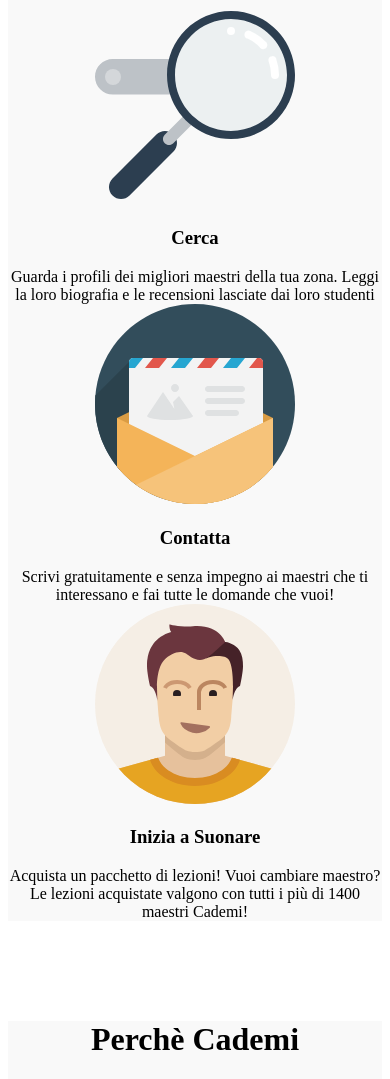
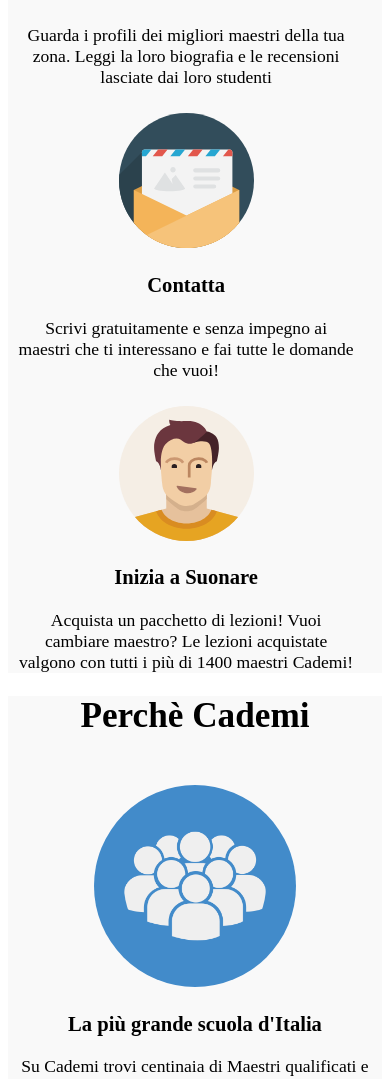
Before and after one commit to agrossano/html-css-resp-wannabe, a plain HTML site: page index.html in a window 390 px wide. Shown: the part 921-2000 px from the top of the page. Drawn offline with Linux system fonts and the light colour scheme.

Commit message:
Modifiche minori

```diff
--- a/mediaqueries.css
+++ b/mediaqueries.css
@@ -2,19 +2,35 @@
 
 
 @media only screen and (max-width: 419px) {
+  body {
+    font-size: 1.1em;
+  }
+
   .row {
-    width: 100%;
+    width: 95%;
+    margin-top: 0px;
+  }
+
+  .row img {
+    width: 40%;
+    height: auto;
+    margin-top: 25px;
   }
 
   #lezioni .row > .left, #lezioni .row > .right{
-    width: 100%;
+    width: 95%;
   }
 
   #steps .row > .left,
   #steps .row > .central,
   #steps .row > .right{
-    width: 100%;
+    width: 95%;
     float: none;
   }
 
+  #why .row > .first {
+    margin-top: 0;
+  }
+
+
 }
```
